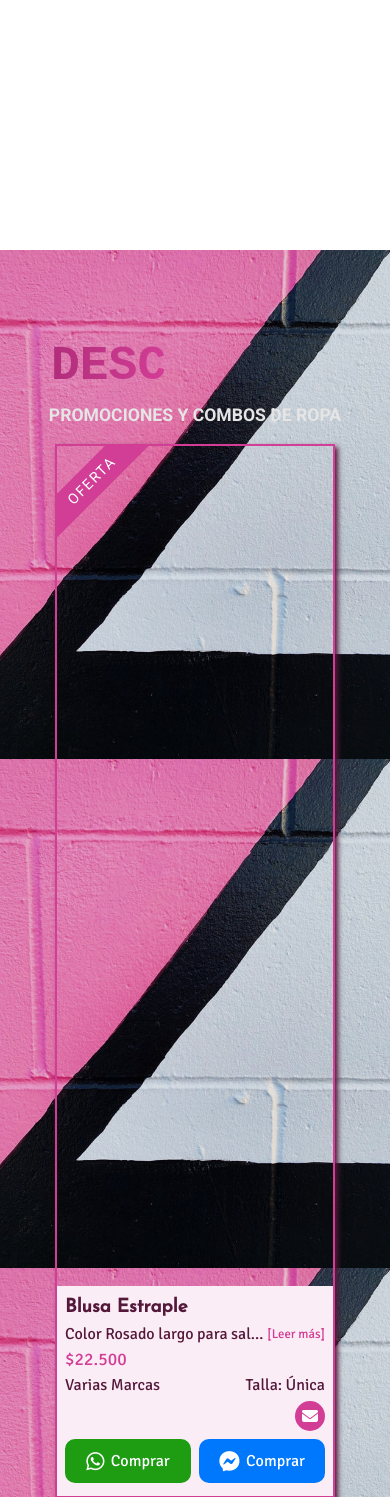
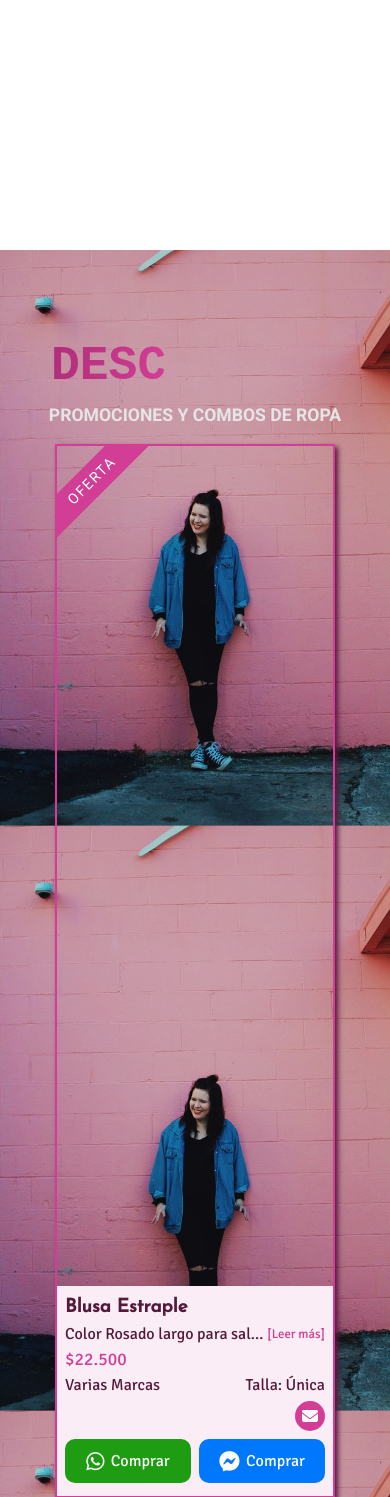
Before and after one commit to leonardochica/saleclosetTest, a PHP site: page /dist/index.html in a window 390 px wide. Shown: the part 1419-2916 px from the top of the page. Run offline with PHP 8.4, Linux system fonts and the light colour scheme; style sheets or scripts are compiled from the project's sources; some libraries are stand-ins or nearby versions.

Commit message:
include ofertas picture

```diff
--- a/dist/css/main.css
+++ b/dist/css/main.css
@@ -853,8 +853,8 @@ body {
     .section__ofertas {
       background: url("../images/backgroundofertasSmall.jpg");
       background-size: contain;
-      background-attachment: fixed;
-      background-position: top; } }
+      background-attachment: local;
+      background-position: bottom; } }
   .section__ofertas::before {
     content: '';
     position: absolute;
@@ -956,6 +956,10 @@ body {
   margin-bottom: 0;
   padding: 1rem 0;
   position: relative; }
+  @media (max-width: 500px) {
+    .section__services {
+      background-attachment: local;
+      background-position: top right; } }
   .section__services::before {
     content: '';
     position: absolute;
@@ -1037,6 +1041,11 @@ body {
   background-position: center;
   background-size: cover;
   background-attachment: fixed; }
+  @media (max-width: 500px) {
+    .section__contact {
+      background-attachment: local;
+      background-position: center;
+      background-size: cover; } }
   .section__contact::before {
     content: '';
     position: absolute;
--- a/scss/main.scss
+++ b/scss/main.scss
@@ -729,8 +729,8 @@ $slideHeightSmartphones: 380px;
     @include for-smartphones {
       background: url('../images/backgroundofertasSmall.jpg');
       background-size: contain;
-      background-attachment: fixed;
-      background-position: top;
+      background-attachment: local;
+      background-position: bottom;
     }
 
     &::before {
@@ -884,6 +884,11 @@ $slideHeightSmartphones: 380px;
   padding: 1rem 0;
   position: relative;
 
+  @include for-smartphones {
+    background-attachment: local;
+    background-position: top right;
+  }
+
   &::before {
     content: '';
     position: absolute;
@@ -997,6 +1002,12 @@ $slideHeightSmartphones: 380px;
   background-position: center;
   background-size: cover;
   background-attachment: fixed;
+
+  @include for-smartphones {
+    background-attachment: local;
+    background-position: center;
+    background-size: cover;
+  }
 
   &::before {
     content: '';
```
Also changed, not shown: dist/images/background.jpg (deleted), dist/images/backgroundofertasSmall.jpg.
